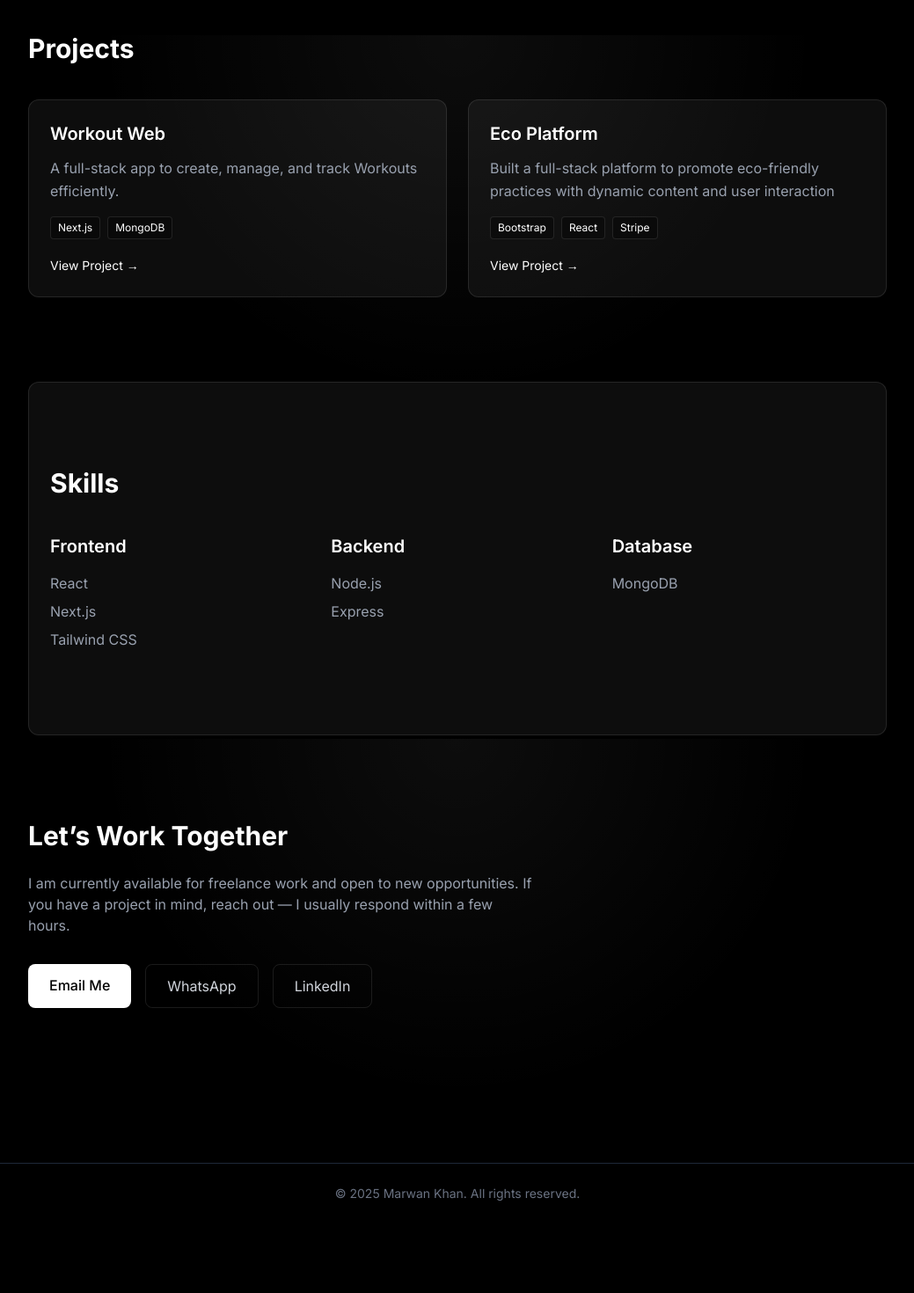
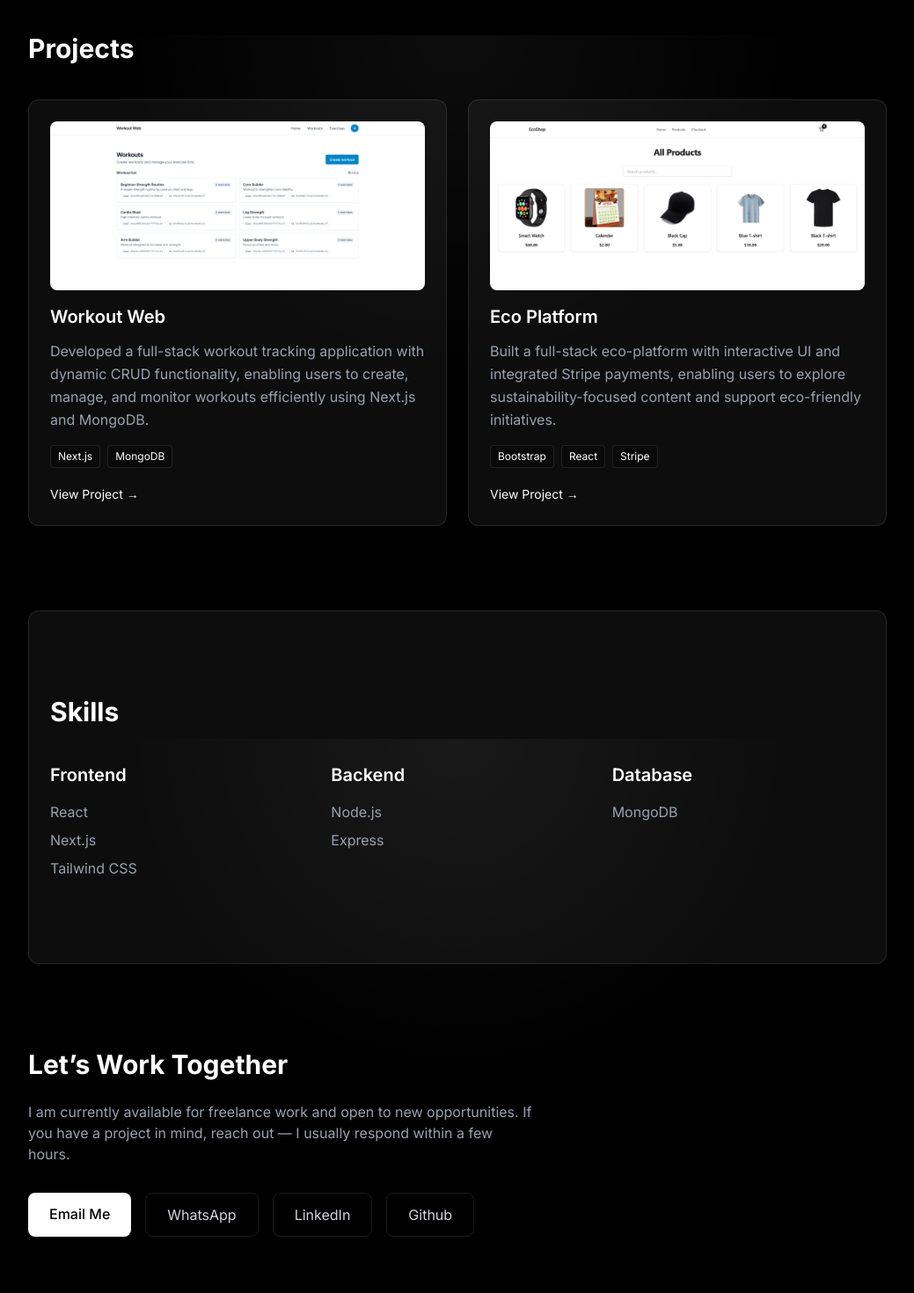
Before and after one commit to MarwanKhan-design/MarwanCoding, a Next.js app: page / in a window 1280 px wide. Shown: the part 760-2230 px from the top of the page at 88% size, without its empty margins (120-1159 px from the left). Before the commit the page ends 2151 px from the top, so only its background shows below. Built offline with nearby package versions, Linux system fonts and the light colour scheme.

Commit message:
added screenshots, github and small improvements

```diff
--- a/components/ContactSection.tsx
+++ b/components/ContactSection.tsx
@@ -34,6 +34,13 @@ const ContactSection = () => {
     >
       LinkedIn
     </a>
+    <a
+    href="https://github.com/MarwanKhan-design/"
+      target="_blank"
+      className="border border-white/10 px-6 py-3 rounded-lg text-gray-300 hover:text-white hover:border-white transition"
+    >
+      Github
+    </a>
 
   </div>
 </section>
--- a/components/Hero.tsx
+++ b/components/Hero.tsx
@@ -9,7 +9,7 @@ const Hero = () => {
 </h1>
 
 <p className="mt-6 text-gray-400 max-w-xl text-lg leading-relaxed">
-  Full-stack developer specializing in React, Node.js, and Django.
+  Full-stack developer specializing in React, Node.js, Next.js.
   I build modern, high-performance applications that deliver real results.
 </p>
 
--- a/components/ProjectCard.tsx
+++ b/components/ProjectCard.tsx
@@ -1,13 +1,26 @@
+import Image from "next/image";
+
 type Project = {
   title: string;
   description: string;
   tech: string[];
   link: string;
+  image: string
 };
 
 export default function ProjectCard({ project }: { project: Project }) {
   return (
     <div className="group border border-white/10 rounded-xl p-6 bg-white/5 hover:bg-white/10 transition duration-300">
+
+      {/* Image */}
+      <div className="relative w-full h-48 mb-4 overflow-hidden rounded-lg">
+        <Image
+          src={project.image}
+          alt={project.title}
+          fill
+          className="object-cover group-hover:scale-105 transition duration-300"
+        />
+      </div>
 
       <h3 className="text-xl font-semibold">
         {project.title}
--- a/data/projects.ts
+++ b/data/projects.ts
@@ -2,15 +2,17 @@ export const projects = [
   {
     title: "Workout Web",
     description:
-        "A full-stack app to create, manage, and track Workouts efficiently.",
+      "Developed a full-stack workout tracking application with dynamic CRUD functionality, enabling users to create, manage, and monitor workouts efficiently using Next.js and MongoDB.",
     tech: ["Next.js", "MongoDB"],
     link: "https://workout-web-ten.vercel.app/",
+    image: "/projects/workout-web.png",
   },
   {
     title: "Eco Platform",
     description:
-        "Built a full-stack platform to promote eco-friendly practices with dynamic content and user interaction",
+      "Built a full-stack eco-platform with interactive UI and integrated Stripe payments, enabling users to explore sustainability-focused content and support eco-friendly initiatives.",
     tech: ["Bootstrap", "React", "Stripe"],
     link: "https://next-js-eco-full.vercel.app/",
+    image: "/projects/eco-full.png",
   },
 ];
```
Also changed, not shown: public/projects/eco-full.png (added), public/projects/workout-web.png (added). Lines whose indentation alone changed are shown as unchanged.
